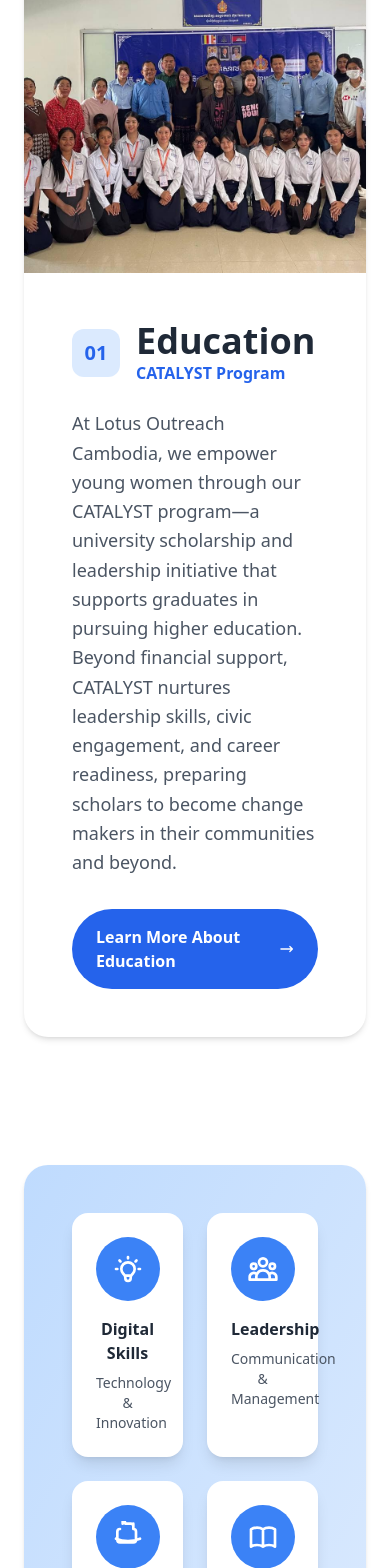
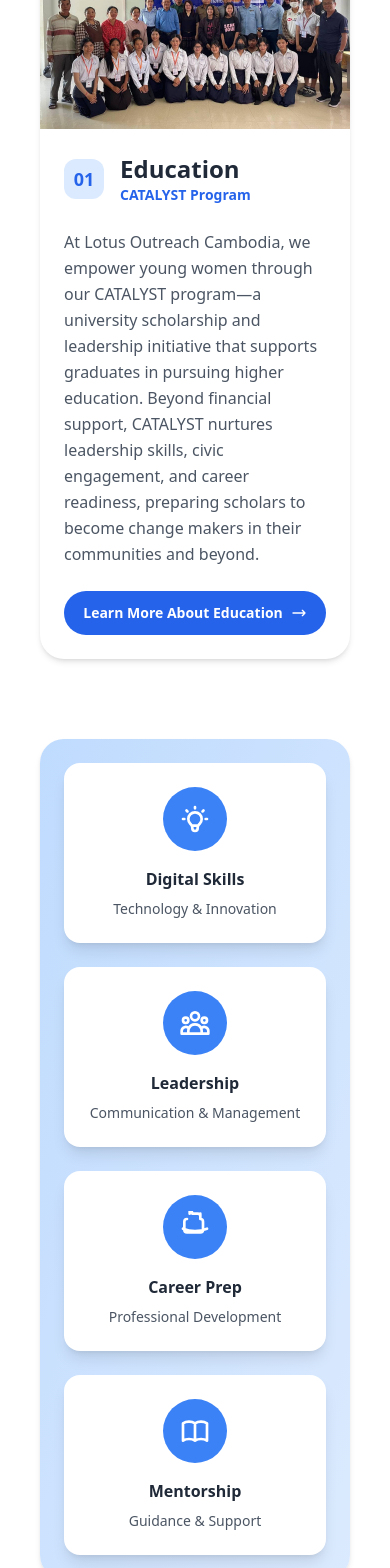
Before and after one commit to radytrainer/lotusoutreach-cambodia, a Vue app: page / in a window 390 px wide. Shown: the part 1160-2728 px from the top of the page. Built offline with nearby package versions, Linux system fonts and the light colour scheme.

Commit message:
feat feature/home: maked responsive in Home page [LOC-95]

```diff
--- a/src/components/home/program.vue
+++ b/src/components/home/program.vue
@@ -3,12 +3,17 @@
     <section id="programs" class="mt-20">
       <div class="max-w-7xl mx-auto px-4 sm:px-6 lg:px-8">
         <div class="text-center mb-20">
-          <div class="inline-block bg-blue-100 text-blue-600 px-4 py-2 rounded-full text-sm font-semibold mb-4">
+          <div
+            class="inline-block bg-blue-100 text-blue-600 px-4 py-2 rounded-full text-sm font-semibold mb-4"
+          >
             Our Programs
           </div>
           <h2 class="text-5xl md:text-6xl font-bold text-gray-800 mb-6">
             Four Pillars of
-            <span class="bg-gradient-to-r from-blue-600 to-purple-600 bg-clip-text text-transparent">Empowerment</span>
+            <span
+              class="bg-gradient-to-r from-blue-600 to-purple-600 bg-clip-text text-transparent"
+              >Empowerment</span
+            >
           </h2>
           <p class="text-xl text-gray-600 max-w-3xl mx-auto leading-relaxed">
             Comprehensive programs designed to transform lives and build
@@ -16,147 +21,289 @@
           </p>
         </div>
 
-        <div v-for="(program, index) in programs" :key="index" class="mb-32">
-          <div v-if="program.image && (index === 0 || index === 2)"
-            class="bg-white rounded-3xl shadow-md overflow-hidden">
-            <div class="grid lg:grid-cols-2">
+        <div
+          v-for="(program, index) in programs"
+          :key="index"
+          class="mb-20 sm:mb-24 md:mb-32 px-4 sm:px-6 lg:px-8"
+        >
+          <!-- Image-based Section -->
+          <div
+            v-if="program.image && (index === 0 || index === 2)"
+            class="bg-white rounded-3xl shadow-md overflow-hidden"
+          >
+            <div class="grid grid-cols-1 lg:grid-cols-2">
               <div :class="{ 'order-2': index === 2 }" class="relative">
-                <div class="relative h-96 lg:h-full">
-                  <img :src="program.image" :alt="`Image for ${program.section}`" class="w-full h-full object-cover"
-                    loading="lazy" />
-                  <div class="absolute top-8 right-8 w-16 h-16 bg-white/10 rounded-full animate-pulse"></div>
-                  <div class="absolute bottom-8 left-8 w-12 h-12 bg-white/10 rounded-full animate-bounce"></div>
+                <div class="relative h-60 sm:h-80 md:h-96 lg:h-full">
+                  <img
+                    :src="program.image"
+                    :alt="`Image for ${program.section}`"
+                    class="w-full h-full object-cover"
+                    loading="lazy"
+                  />
+                  <div
+                    class="absolute top-6 right-6 w-10 h-10 bg-white/10 rounded-full animate-pulse"
+                  ></div>
+                  <div
+                    class="absolute bottom-6 left-6 w-8 h-8 bg-white/10 rounded-full animate-bounce"
+                  ></div>
                 </div>
               </div>
-              <div :class="{ 'order-1': index === 2 }" class="p-12 lg:p-16">
+              <div
+                :class="{ 'order-1': index === 2 }"
+                class="p-6 md:p-10 lg:p-16"
+              >
                 <div class="flex items-center mb-6">
-                  <div class="w-12 h-12 bg-blue-100 rounded-xl flex items-center justify-center mr-4">
-                    <span class="text-blue-600 font-bold text-xl">{{ String(index + 1).padStart(2, '0') }}</span>
+                  <div
+                    class="w-10 h-10 bg-blue-100 rounded-xl flex items-center justify-center mr-4"
+                  >
+                    <span class="text-blue-600 font-bold text-lg md:text-xl">{{
+                      String(index + 1).padStart(2, "0")
+                    }}</span>
                   </div>
                   <div>
-                    <h3 class="text-4xl font-bold text-gray-800">{{ program.section }}</h3>
-                    <div class="text-blue-600 font-semibold">{{ program.program }}</div>
+                    <h3 class="text-2xl md:text-3xl font-bold text-gray-800">
+                      {{ program.section }}
+                    </h3>
+                    <div
+                      class="text-blue-600 font-semibold text-sm md:text-base"
+                    >
+                      {{ program.program }}
+                    </div>
                   </div>
                 </div>
-                <p class="text-gray-600 text-lg leading-relaxed mb-8">
+                <p
+                  class="text-gray-600 text-base md:text-lg leading-relaxed mb-6 md:mb-8"
+                >
                   {{ program.description }}
                 </p>
-                <router-link :to="program.link"
-                  class="w-fit group bg-blue-600 text-white px-6 py-4 rounded-full font-semibold hover:bg-blue-700 transition-all duration-300 transform hover:scale-105 flex items-center"
-                  :aria-label="`Learn more about the ${program.program}`">
+                <router-link
+                  :to="program.link"
+                  class="w-full sm:w-fit group bg-blue-600 text-white px-4 py-3 md:px-6 md:py-4 rounded-full font-semibold text-sm md:text-base hover:bg-blue-700 transition-all duration-300 transform hover:scale-105 flex items-center justify-center"
+                  :aria-label="`Learn more about the ${program.program}`"
+                >
                   {{ program.linkText }}
-                  <svg class="w-5 h-5 ml-2 group-hover:translate-x-1 transition-transform" fill="none"
-                    stroke="currentColor" viewBox="0 0 24 24">
-                    <path stroke-linecap="round" stroke-linejoin="round" stroke-width="2"
-                      d="M17 8l4 4m0 0l-4 4m4-4H3" />
+                  <svg
+                    class="w-4 h-4 md:w-5 md:h-5 ml-2 group-hover:translate-x-1 transition-transform"
+                    fill="none"
+                    stroke="currentColor"
+                    viewBox="0 0 24 24"
+                  >
+                    <path
+                      stroke-linecap="round"
+                      stroke-linejoin="round"
+                      stroke-width="2"
+                      d="M17 8l4 4m0 0l-4 4m4-4H3"
+                    />
                   </svg>
                 </router-link>
               </div>
             </div>
           </div>
 
-          <!-- Program with Sub-Sections (Training) -->
-          <div v-else-if="program.section === 'Training'" class="grid lg:grid-cols-2 gap-16 items-center">
-            <div class="order-2 lg:order-1">
+          <!-- Training Section -->
+          <div
+            v-else-if="program.section === 'Training'"
+            class="grid grid-cols-1 lg:grid-cols-2 gap-10 items-center"
+          >
+            <div class="order-2 lg:order-1 p-4 md:p-6">
               <div class="flex items-center mb-6">
-                <div class="w-12 h-12 bg-blue-100 rounded-xl flex items-center justify-center mr-4">
-                  <span class="text-blue-600 font-bold text-xl">{{ String(index + 1).padStart(2, '0') }}</span>
+                <div
+                  class="w-10 h-10 bg-blue-100 rounded-xl flex items-center justify-center mr-4"
+                >
+                  <span class="text-blue-600 font-bold text-lg md:text-xl">{{
+                    String(index + 1).padStart(2, "0")
+                  }}</span>
                 </div>
                 <div>
-                  <h3 class="text-4xl font-bold text-gray-800">{{ program.section }}</h3>
-                  <div class="text-blue-600 font-semibold">{{ program.program }}</div>
+                  <h3 class="text-2xl md:text-3xl font-bold text-gray-800">
+                    {{ program.section }}
+                  </h3>
+                  <div class="text-blue-600 font-semibold text-sm md:text-base">
+                    {{ program.program }}
+                  </div>
                 </div>
               </div>
-              <p class="text-gray-600 text-lg leading-relaxed mb-8">
+              <p
+                class="text-gray-600 text-base md:text-lg leading-relaxed mb-6 md:mb-8"
+              >
                 {{ program.description }}
               </p>
               <div class="space-y-4 mb-8">
-                <div v-for="(skill, skillIndex) in program.skills" :key="skillIndex" class="flex items-center">
-                  <div class="w-8 h-8 bg-blue-100 rounded-full flex items-center justify-center mr-4">
-                    <svg class="w-4 h-4 text-blue-600" fill="currentColor" viewBox="0 0 20 20">
-                      <path fill-rule="evenodd"
+                <div
+                  v-for="(skill, skillIndex) in program.skills"
+                  :key="skillIndex"
+                  class="flex items-center"
+                >
+                  <div
+                    class="w-8 h-8 bg-blue-100 rounded-full flex items-center justify-center mr-4"
+                  >
+                    <svg
+                      class="w-4 h-4 text-blue-600"
+                      fill="currentColor"
+                      viewBox="0 0 20 20"
+                    >
+                      <path
+                        fill-rule="evenodd"
                         d="M16.707 5.293a1 1 0 010 1.414l-8 8a1 1 0 01-1.414 0l-4-4a1 1 0 011.414-1.414L8 12.586l7.293-7.293a1 1 0 011.414 0z"
-                        clip-rule="evenodd"></path>
+                        clip-rule="evenodd"
+                      />
                     </svg>
                   </div>
-                  <span class="text-gray-700 font-medium">{{ skill }}</span>
+                  <span
+                    class="text-gray-700 font-medium text-sm md:text-base"
+                    >{{ skill }}</span
+                  >
                 </div>
               </div>
-              <router-link :to="program.link"
-                class="w-fit group bg-blue-600 text-white px-6 py-4 rounded-full font-semibold hover:bg-blue-700 transition-all duration-300 transform hover:scale-105 flex items-center"
-                :aria-label="`Learn more about the ${program.program}`">
+              <router-link
+                :to="program.link"
+                class="w-full sm:w-fit group bg-blue-600 text-white px-4 py-3 md:px-6 md:py-4 rounded-full font-semibold text-sm md:text-base hover:bg-blue-700 transition-all duration-300 transform hover:scale-105 flex items-center justify-center"
+                :aria-label="`Learn more about the ${program.program}`"
+              >
                 {{ program.linkText }}
-                <svg class="w-5 h-5 ml-2 group-hover:translate-x-1 transition-transform" fill="none"
-                  stroke="currentColor" viewBox="0 0 24 24">
-                  <path stroke-linecap="round" stroke-linejoin="round" stroke-width="2" d="M17 8l4 4m0 0l-4 4m4-4H3" />
+                <svg
+                  class="w-4 h-4 md:w-5 md:h-5 ml-2 group-hover:translate-x-1 transition-transform"
+                  fill="none"
+                  stroke="currentColor"
+                  viewBox="0 0 24 24"
+                >
+                  <path
+                    stroke-linecap="round"
+                    stroke-linejoin="round"
+                    stroke-width="2"
+                    d="M17 8l4 4m0 0l-4 4m4-4H3"
+                  />
                 </svg>
               </router-link>
             </div>
             <div class="order-1 lg:order-2">
-              <div class="relative">
-                <div class="bg-gradient-to-br from-blue-200 to-blue-100 rounded-3xl p-12 shadow-md">
-                  <div class="grid grid-cols-2 gap-6">
-                    <div v-for="(subSection, subIndex) in program.subSections" :key="subIndex"
-                      class="bg-white rounded-2xl p-6 text-center shadow-lg hover:shadow-xl transition-shadow duration-300">
-                      <div class="w-16 h-16 bg-blue-500 rounded-full flex items-center justify-center mx-auto mb-4">
-                        <svg class="w-8 h-8 text-white" fill="none" stroke="currentColor" viewBox="0 0 24 24">
-                          <path stroke-linecap="round" stroke-linejoin="round" stroke-width="2"
-                            :d="subSectionIcons[subIndex]" />
-                        </svg>
-                      </div>
-                      <h5 class="font-bold text-gray-800 mb-2">{{ subSection.title }}</h5>
-                      <p class="text-gray-600 text-sm">{{ subSection.description }}</p>
+              <div
+                class="bg-gradient-to-br from-blue-200 to-blue-100 rounded-3xl p-6 sm:p-8 shadow-md"
+              >
+                <div class="grid grid-cols-1 sm:grid-cols-2 gap-6">
+                  <div
+                    v-for="(subSection, subIndex) in program.subSections"
+                    :key="subIndex"
+                    class="bg-white rounded-2xl p-6 text-center shadow-lg hover:shadow-xl transition-shadow duration-300"
+                  >
+                    <div
+                      class="w-16 h-16 bg-blue-500 rounded-full flex items-center justify-center mx-auto mb-4"
+                    >
+                      <svg
+                        class="w-8 h-8 text-white"
+                        fill="none"
+                        stroke="currentColor"
+                        viewBox="0 0 24 24"
+                      >
+                        <path
+                          stroke-linecap="round"
+                          stroke-linejoin="round"
+                          stroke-width="2"
+                          :d="subSectionIcons[subIndex]"
+                        />
+                      </svg>
                     </div>
+                    <h5 class="font-bold text-gray-800 mb-2">
+                      {{ subSection.title }}
+                    </h5>
+                    <p class="text-gray-600 text-sm">
+                      {{ subSection.description }}
+                    </p>
                   </div>
                 </div>
               </div>
             </div>
           </div>
 
-          <!-- Program with Activities (Giving Back) -->
-          <div v-else class="bg-gradient-to-br from-blue-50 to-blue-50 rounded-3xl p-12 lg:p-16">
-            <div class="grid lg:grid-cols-2 gap-16 items-center">
+          <!-- Giving Back Section -->
+          <div
+            v-else
+            class="bg-gradient-to-br from-blue-50 to-blue-50 rounded-3xl p-6 md:p-10 lg:p-16"
+          >
+            <div class="grid grid-cols-1 lg:grid-cols-2 gap-10 items-center">
               <div class="relative">
-                <img :src="program.image" :alt="`Image for ${program.section}`" class="w-full h-full object-cover"
-                  loading="lazy" />
+                <img
+                  :src="program.image"
+                  :alt="`Image for ${program.section}`"
+                  class="w-full h-auto object-cover rounded-2xl"
+                  loading="lazy"
+                />
               </div>
               <div>
                 <div class="flex items-center mb-6">
-                  <div class="w-12 h-12 bg-blue-100 rounded-xl flex items-center justify-center mr-4">
-                    <span class="text-blue-600 font-bold text-xl">{{ String(index + 1).padStart(2, '0') }}</span>
+                  <div
+                    class="w-10 h-10 bg-blue-100 rounded-xl flex items-center justify-center mr-4"
+                  >
+                    <span class="text-blue-600 font-bold text-lg md:text-xl">{{
+                      String(index + 1).padStart(2, "0")
+                    }}</span>
                   </div>
                   <div>
-                    <h3 class="text-4xl font-bold text-gray-800">{{ program.section }}</h3>
-                    <div class="text-blue-600 font-semibold">{{ program.program }}</div>
+                    <h3 class="text-2xl md:text-3xl font-bold text-gray-800">
+                      {{ program.section }}
+                    </h3>
+                    <div
+                      class="text-blue-600 font-semibold text-sm md:text-base"
+                    >
+                      {{ program.program }}
+                    </div>
                   </div>
                 </div>
-                <p class="text-gray-600 text-lg leading-relaxed mb-8">
+                <p
+                  class="text-gray-600 text-base md:text-lg leading-relaxed mb-6 md:mb-8"
+                >
                   {{ program.description }}
                 </p>
                 <div class="space-y-6">
-                  <div v-for="(activity, actIndex) in program.activities" :key="actIndex" class="flex items-start">
-                    <div class="w-8 h-8 bg-blue-500 rounded-full flex items-center justify-center mr-4 mt-1">
-                      <svg class="w-4 h-4 text-white" fill="currentColor" viewBox="0 0 20 20">
-                        <path fill-rule="evenodd"
+                  <div
+                    v-for="(activity, actIndex) in program.activities"
+                    :key="actIndex"
+                    class="flex items-start"
+                  >
+                    <div
+                      class="w-8 h-8 bg-blue-500 rounded-full flex items-center justify-center mr-4 mt-1"
+                    >
+                      <svg
+                        class="w-4 h-4 text-white"
+                        fill="currentColor"
+                        viewBox="0 0 20 20"
+                      >
+                        <path
+                          fill-rule="evenodd"
                           d="M16.707 5.293a1 1 0 010 1.414l-8 8a1 1 0 01-1.414 0l-4-4a1 1 0 011.414-1.414L8 12.586l7.293-7.293a1 1 0 011.414 0z"
-                          clip-rule="evenodd"></path>
+                          clip-rule="evenodd"
+                        />
                       </svg>
                     </div>
                     <div>
-                      <h5 class="font-bold text-gray-800 mb-1">{{ activity.title }}</h5>
-                      <p class="text-gray-600 text-sm">{{ activity.description }}</p>
+                      <h5 class="font-bold text-gray-800 mb-1">
+                        {{ activity.title }}
+                      </h5>
+                      <p class="text-gray-600 text-sm">
+                        {{ activity.description }}
+                      </p>
                     </div>
                   </div>
                 </div>
-                <div class="mt-8">
-                  <router-link :to="program.link"
-                    class="w-fit group bg-blue-600 text-white px-6 py-4 rounded-full font-semibold hover:bg-blue-700 transition-all duration-300 transform hover:scale-105 flex items-center"
-                    :aria-label="`Learn more about the ${program.program}`">
+                <div class="mt-6">
+                  <router-link
+                    :to="program.link"
+                    class="w-full sm:w-fit group bg-blue-600 text-white px-4 py-3 md:px-6 md:py-4 rounded-full font-semibold text-sm md:text-base hover:bg-blue-700 transition-all duration-300 transform hover:scale-105 flex items-center justify-center"
+                    :aria-label="`Learn more about the ${program.program}`"
+                  >
                     {{ program.linkText }}
-                    <svg class="w-5 h-5 ml-2 group-hover:translate-x-1 transition-transform" fill="none"
-                      stroke="currentColor" viewBox="0 0 24 24">
-                      <path stroke-linecap="round" stroke-linejoin="round" stroke-width="2"
-                        d="M17 8l4 4m0 0l-4 4m4-4H3" />
+                    <svg
+                      class="w-4 h-4 md:w-5 md:h-5 ml-2 group-hover:translate-x-1 transition-transform"
+                      fill="none"
+                      stroke="currentColor"
+                      viewBox="0 0 24 24"
+                    >
+                      <path
+                        stroke-linecap="round"
+                        stroke-linejoin="round"
+                        stroke-width="2"
+                        d="M17 8l4 4m0 0l-4 4m4-4H3"
+                      />
                     </svg>
                   </router-link>
                 </div>
@@ -173,12 +320,11 @@
 defineProps({
   programs: {
     type: Array,
-    required: true
+    required: true,
   },
   subSectionIcons: {
     type: Array,
-    required: true
-  }
-
+    required: true,
+  },
 });
 </script>
```
Also changed, not shown: src/components/home/QuoteSection.vue (+7 -9 lines).
